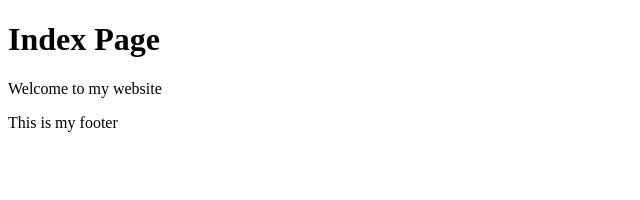
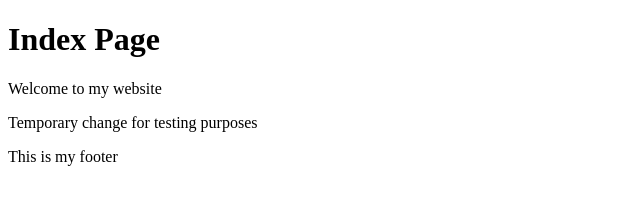
Before and after one commit to RANGAROHITH-2006/sga_git_assignment, a plain HTML site: page index.html in a window 1280 px wide. Shown: the whole page, without its empty margins (0-640 px from the left). Drawn offline with Linux system fonts and the light colour scheme.

Commit message:
added temporary text

```diff
--- a/index.html
+++ b/index.html
@@ -8,6 +8,7 @@
 <body>
     <h1>Index Page</h1>
     <p>Welcome to my website</p>
+    <p>Temporary change for testing purposes</p>
     <footer>This is my footer</footer>
 </body>
 </html>
```
